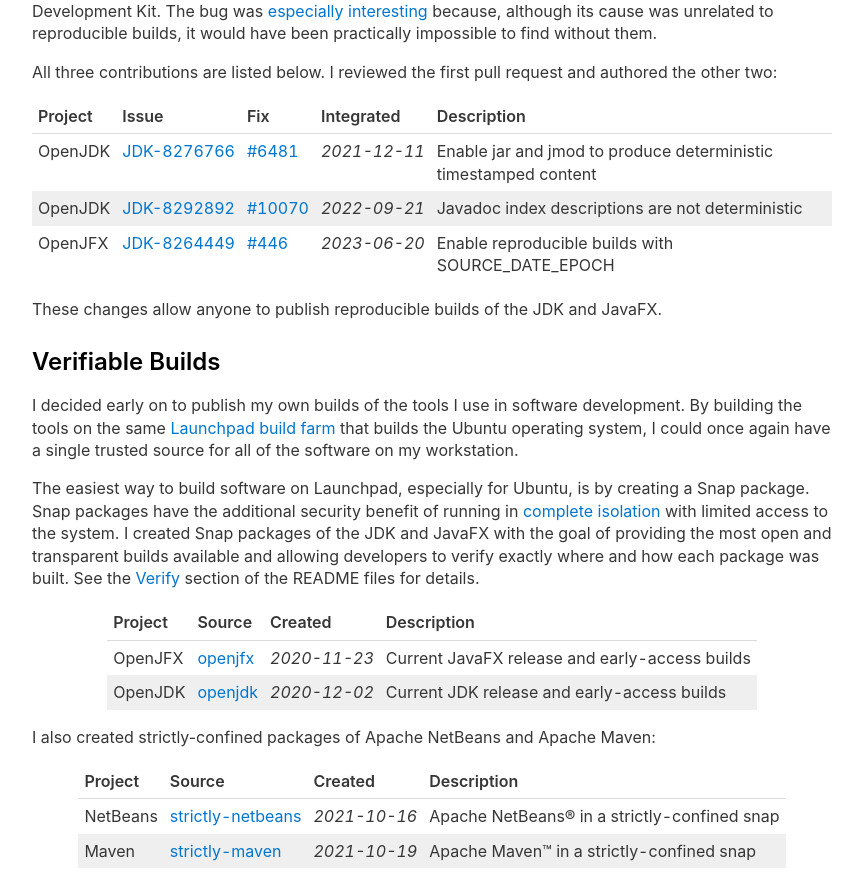
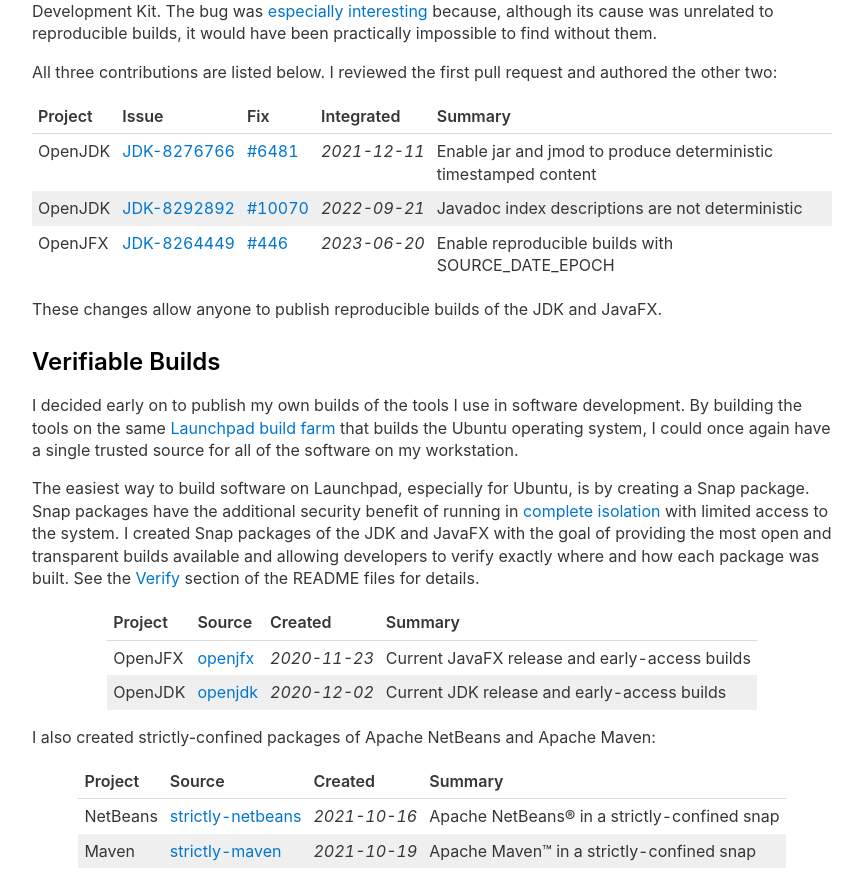
Before and after one commit to jgneff/www-status6, a Jekyll site: the page built from docs/security.md, in a window 1280 px wide and 1400 px high, scrolled down 1159 px. Shown: the part 154-1034 px from the top of the window, without its empty margins (208-1071 px from the left). Built offline with Jekyll 4.4.1, drawn with Linux system fonts in a browser that asks for light colours.

Commit message:
Change "Description" column header to "Summary"

```diff
--- a/docs/security.md
+++ b/docs/security.md
@@ -29,7 +29,7 @@ OpenJFX is the open-source project that develops JavaFX.
 It uses a complex build system based on Gradle to build JavaFX and its native libraries on Linux, macOS, and Windows.
 My first goal was to add the three security measures recommended by the Gradle team for any project using Gradle:
 
-| Project | Issue                       | Fix        | Integrated             | Description                            |
+| Project | Issue                       | Fix        | Integrated             | Summary                                |
 | ------- | --------------------------- | ---------- | ---------------------- | -------------------------------------- |
 | OpenJFX | [JDK-8262236][a1]{:.nowrap} | [#411][b1] | *2021-02-23*{:.nowrap} | Configure Gradle checksum verification |
 | OpenJFX | [JDK-8263204][a2]{:.nowrap} | [#419][b2] | *2021-03-09*{:.nowrap} | Add Gradle Wrapper Validation Action   |
@@ -59,7 +59,7 @@ The bug was [especially interesting](https://github.com/openjdk/jdk/pull/10070#i
 All three contributions are listed below.
 I reviewed the first pull request and authored the other two:
 
-| Project | Issue                       | Fix          | Integrated             | Description                                                      |
+| Project | Issue                       | Fix          | Integrated             | Summary                                                          |
 | ------- | --------------------------- | ------------ | ---------------------- | ---------------------------------------------------------------- |
 | OpenJDK | [JDK-8276766][c1]{:.nowrap} | [#6481][d1]  | *2021-12-11*{:.nowrap} | Enable jar and jmod to produce deterministic timestamped content |
 | OpenJDK | [JDK-8292892][c2]{:.nowrap} | [#10070][d2] | *2022-09-21*{:.nowrap} | Javadoc index descriptions are not deterministic                 |
@@ -85,14 +85,14 @@ Snap packages have the additional security benefit of running in [complete isola
 I created Snap packages of the JDK and JavaFX with the goal of providing the most open and transparent builds available and allowing developers to verify exactly where and how each package was built.
 See the [Verify](https://github.com/jgneff/openjdk#verify) section of the README files for details.
 
-| Project | Source        | Created                | Description                                    |
+| Project | Source        | Created                | Summary                                        |
 | ------- | ------------- | ---------------------- | ---------------------------------------------- |
 | OpenJFX | [openjfx][e1] | *2020-11-23*{:.nowrap} | Current JavaFX release and early-access builds |
 | OpenJDK | [openjdk][e2] | *2020-12-02*{:.nowrap} | Current JDK release and early-access builds    |
 
 I also created strictly-confined packages of Apache NetBeans and Apache Maven:
 
-| Project  | Source                  | Created                | Description                                  |
+| Project  | Source                  | Created                | Summary                                      |
 | -------- | ----------------------- | ---------------------- | -------------------------------------------- |
 | NetBeans | [strictly-netbeans][f1] | *2021-10-16*{:.nowrap} | Apache NetBeans® in a strictly-confined snap |
 | Maven    | [strictly-maven][f2]    | *2021-10-19*{:.nowrap} | Apache Maven™ in a strictly-confined snap    |
```
